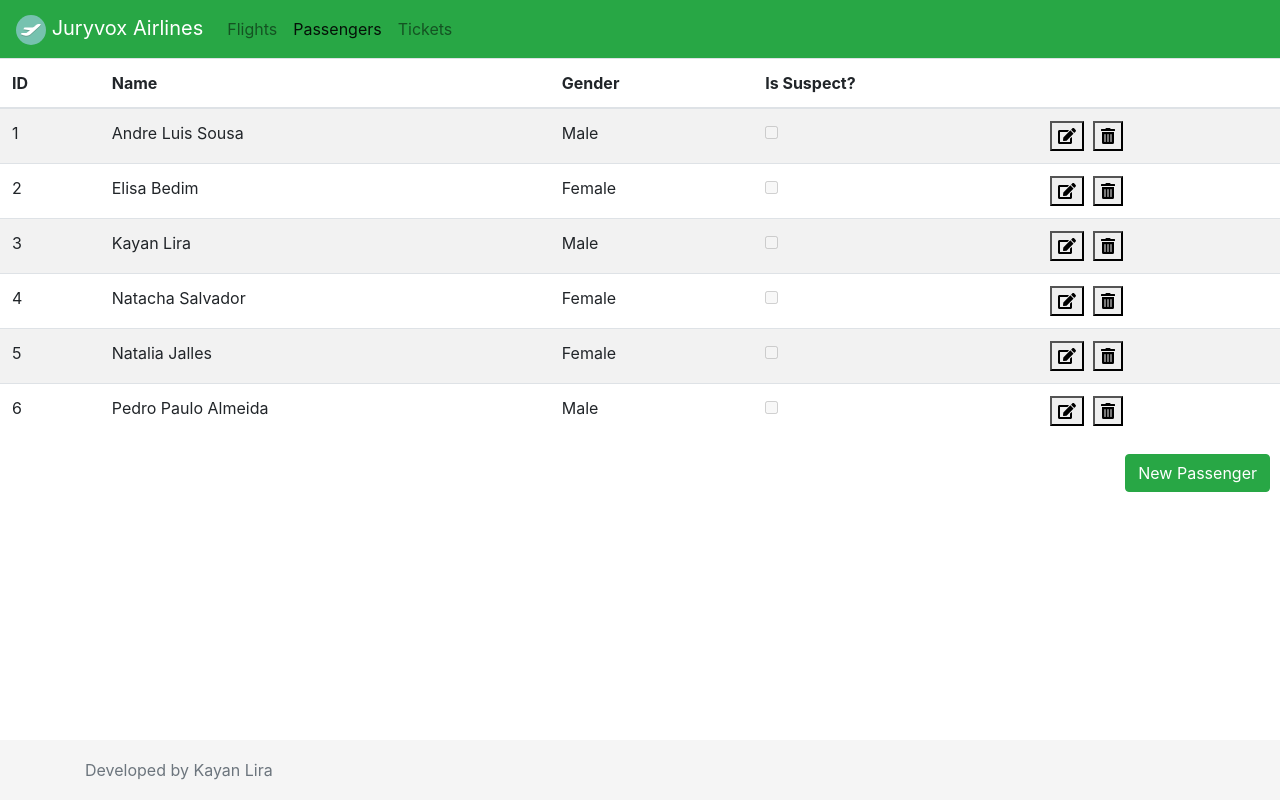
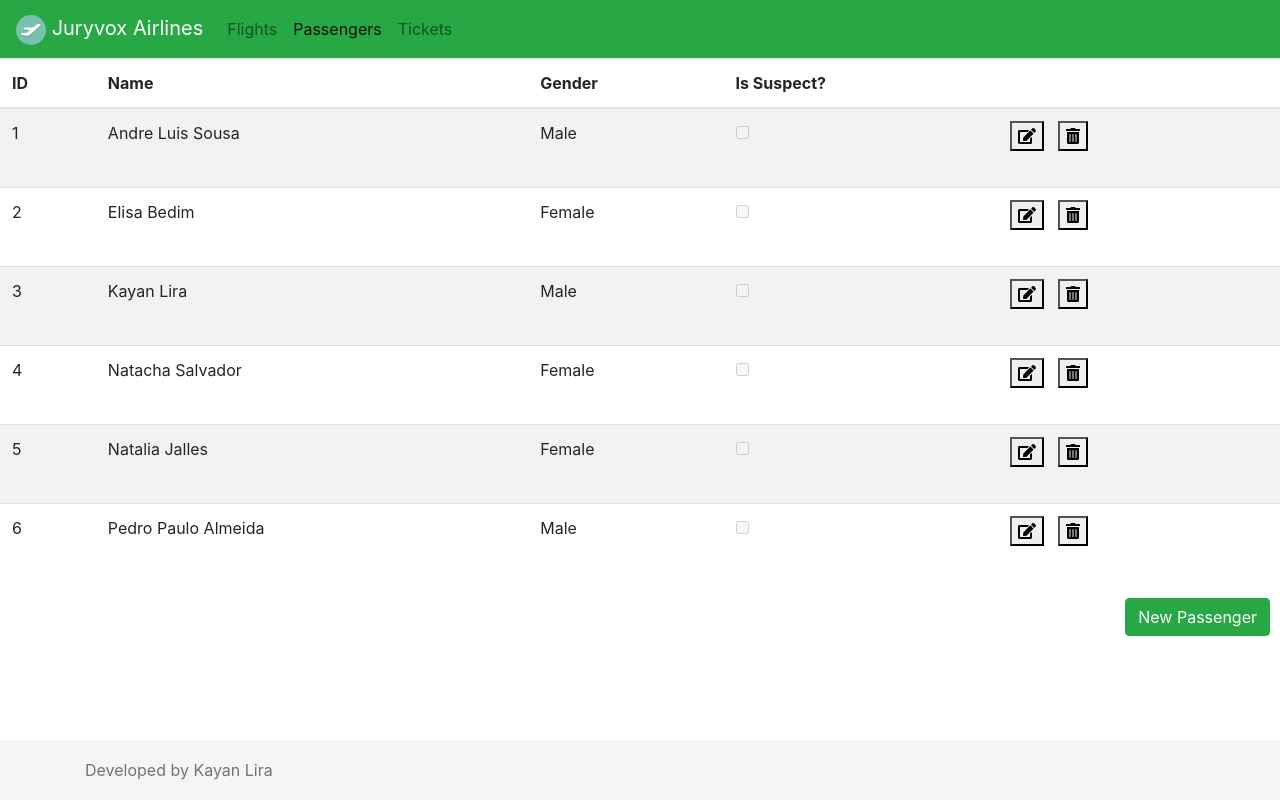
Before and after one commit to kbrandaolira/juryvox-test, a React (Create React App) app in the folder flight-project/: page /passengers in a window 1280 px wide. Built offline with nearby package versions, Linux system fonts and the light colour scheme; no server answers; data requests are answered from the project's data file; the HTML template or start-up script is replaced by a standard one.

Commit message:
#22  Criar Ação de Editar Passageiros

```diff
--- a/flight-project/src/Flights/FlightUpdate/FlightUpdate.js
+++ b/flight-project/src/Flights/FlightUpdate/FlightUpdate.js
@@ -42,7 +42,6 @@ class FlightUpdate extends React.Component {
 
   render() {
     const { error, isLoaded, flight } = this.state;
-    console.log(flight);
     return (
       <div>
         {
--- a/flight-project/src/Passengers/PassengerUpdate/PassengerUpdate.js
+++ b/flight-project/src/Passengers/PassengerUpdate/PassengerUpdate.js
@@ -7,10 +7,30 @@ class PassengerUpdate extends React.Component {
   constructor(props) {
     super(props);
     this.state = {
-      modal: false
+      modal: false,
+      passenger: null
     };
 
     this.toggle = this.toggle.bind(this);
+  }
+
+  componentDidMount() {
+    fetch(properties.api_url + "passengers/" + this.props.passengerId)
+    .then(res => res.json())
+    .then(
+        (result) => {
+            this.setState({
+                isLoaded: true,
+                passenger: result
+            });
+        },
+        (error) => {
+            this.setState({
+                isLoaded: true,
+                error: error
+            });
+        }
+    )
   }
 
   toggle() {
@@ -20,20 +40,26 @@ class PassengerUpdate extends React.Component {
   }
 
   render() {
+    const { error, isLoaded, passenger } = this.state;
     return (
       <div>
-        <Button color="success new-btn" onClick={this.toggle}>{this.props.buttonLabel}</Button>
+        {
+            this.props.passengerId != null ?
+            <button title="Edit" onClick={this.toggle}>{this.props.buttonLabel}</button> :
+            <Button color="success new-btn" onClick={this.toggle}>{this.props.buttonLabel}</Button>
+        }
         <Modal isOpen={this.state.modal} toggle={this.toggle} className={this.props.className}>
           <ModalHeader toggle={this.toggle}>New Passenger</ModalHeader>
           <form id="passenger-form">
             <ModalBody>
+                <input value={passenger != null ? passenger.id : ""} type="hidden" name="id" id="id"/>
                 <div class="form-group">
                   <label htmlFor="name">Name</label>
-                  <input name="name" maxLength="100" type="text" class="form-control" id="name"/>
+                  <input defaultValue={passenger != null ? passenger.name : ""} name="name" maxLength="100" type="text" class="form-control" id="name"/>
                 </div>
                 <div class="form-group">
                   <label htmlFor="gender">Gender</label>
-                  <select name="gender" class="form-control" id="gender">
+                  <select defaultValue={passenger != null ? passenger.gender : ""} name="gender" class="form-control" id="gender">
                     <option value="">Select</option>
                     <option value="Male">Male</option>
                     <option value="Female">Female</option>
@@ -52,8 +78,14 @@ class PassengerUpdate extends React.Component {
 
   handleSubmit(){
     var callBack = this.props.callBack;
-    fetch(properties.api_url + "passengers/", {
-      method: "POST",
+    var method = "POST";
+
+    if($("#id").val() != ""){
+      method = "PATCH";
+    }
+
+    fetch(properties.api_url + "passengers/" + $("#id").val(), {
+      method: method,
       body: JSON.stringify({"name":$("#name").val(),"gender":$("#gender").val()}),
       headers: {
         'Content-Type': 'application/json'
--- a/flight-project/src/Passengers/Passengers.js
+++ b/flight-project/src/Passengers/Passengers.js
@@ -69,8 +69,14 @@ class Passengers extends React.Component {
                                             }
                                         </td>
                                         <td>
-                                            <button title="Edit"><FontAwesomeIcon icon="edit"/></button> &nbsp;
-                                            <button title="Delete" onClick={(e)=>this.remove(passenger)}><FontAwesomeIcon icon="trash-alt"/></button>
+                                             <div class="row">
+                                                <div class="col-md-2">
+                                                    <PassengerUpdate passengerId={passenger.id} buttonLabel={<FontAwesomeIcon icon="edit"/>} callBack={this.componentDidMount.bind(this)}/> &nbsp;
+                                                </div>
+                                                <div class="col-md-2">
+                                                    <button title="Delete" onClick={(e)=>this.remove(passenger)}><FontAwesomeIcon icon="trash-alt"/></button>
+                                                </div>
+                                            </div>
                                         </td>
                                     </tr>
                                 ))}
```
